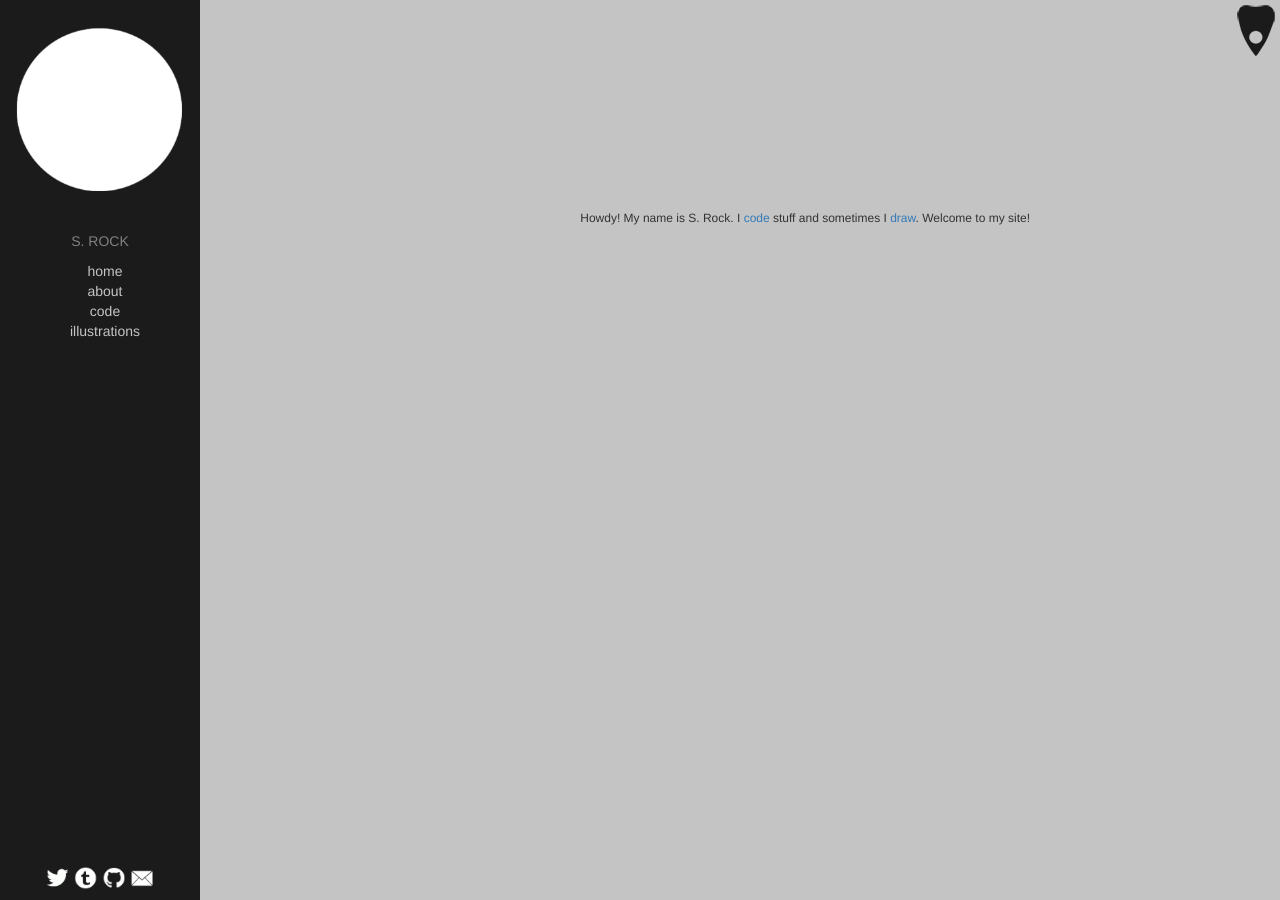
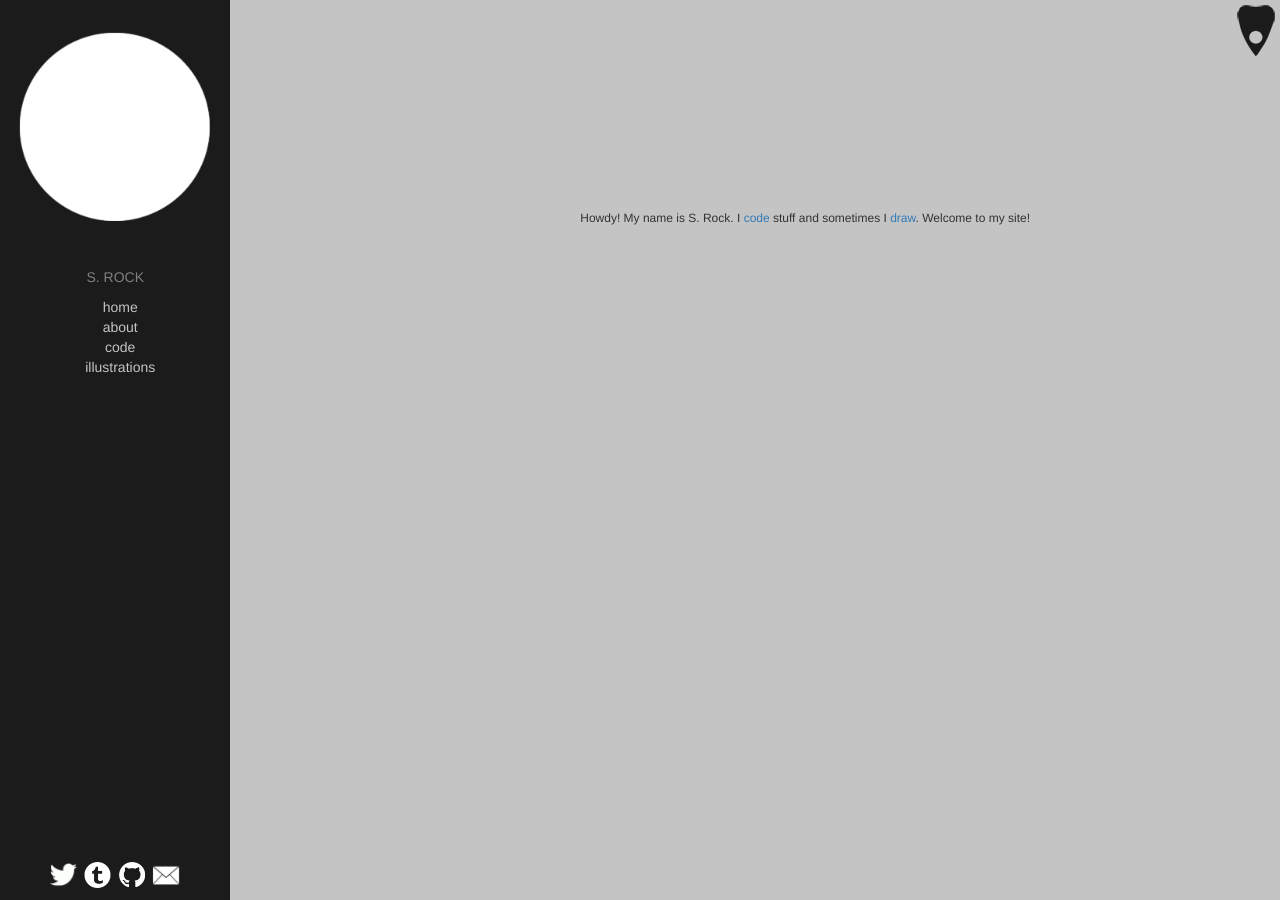
Before and after one commit to Revenir/revenir.github.io, a Jekyll site: the page built from index.html, in a window 1280 px wide. Built offline with Jekyll 4.4.1, drawn with Linux system fonts in a browser that asks for light colours.

Commit message:
Update main.css

```diff
--- a/css/main.css
+++ b/css/main.css
@@ -6,7 +6,7 @@ html{
       display: block;
       position:fixed;
       float: right;
-      width: 200px;
+      width: 18%;
       height: 100%;
       background-color:#1b1b1b;
       overflow: hidden;
@@ -38,7 +38,7 @@ html{
     display: block;
     position: relative;
     float: right;
-    margin-left: 350px;
+    margin-left: 30%;
     margin-top: 200px;
     margin-right: 250px;
     font-size: 12px;
```
